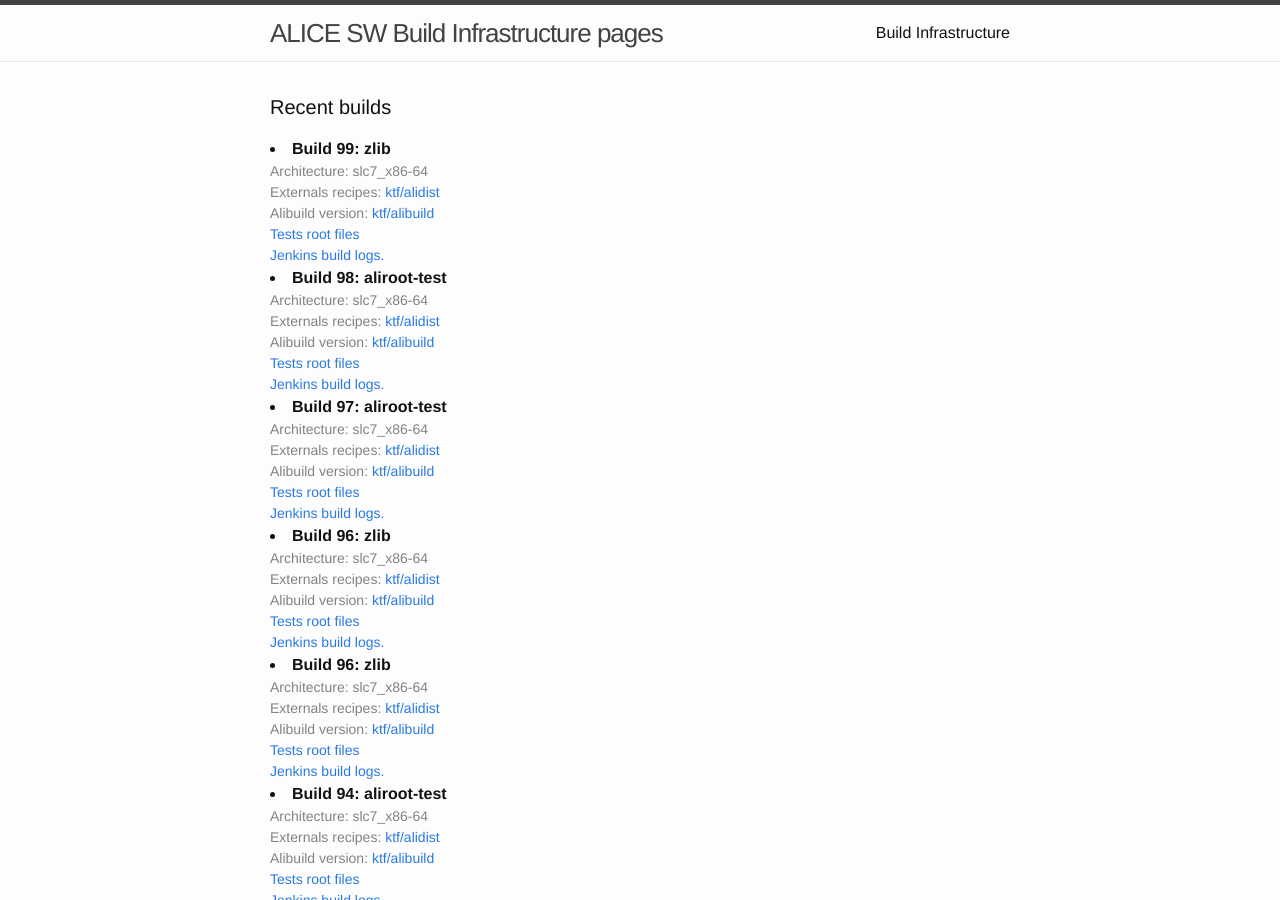
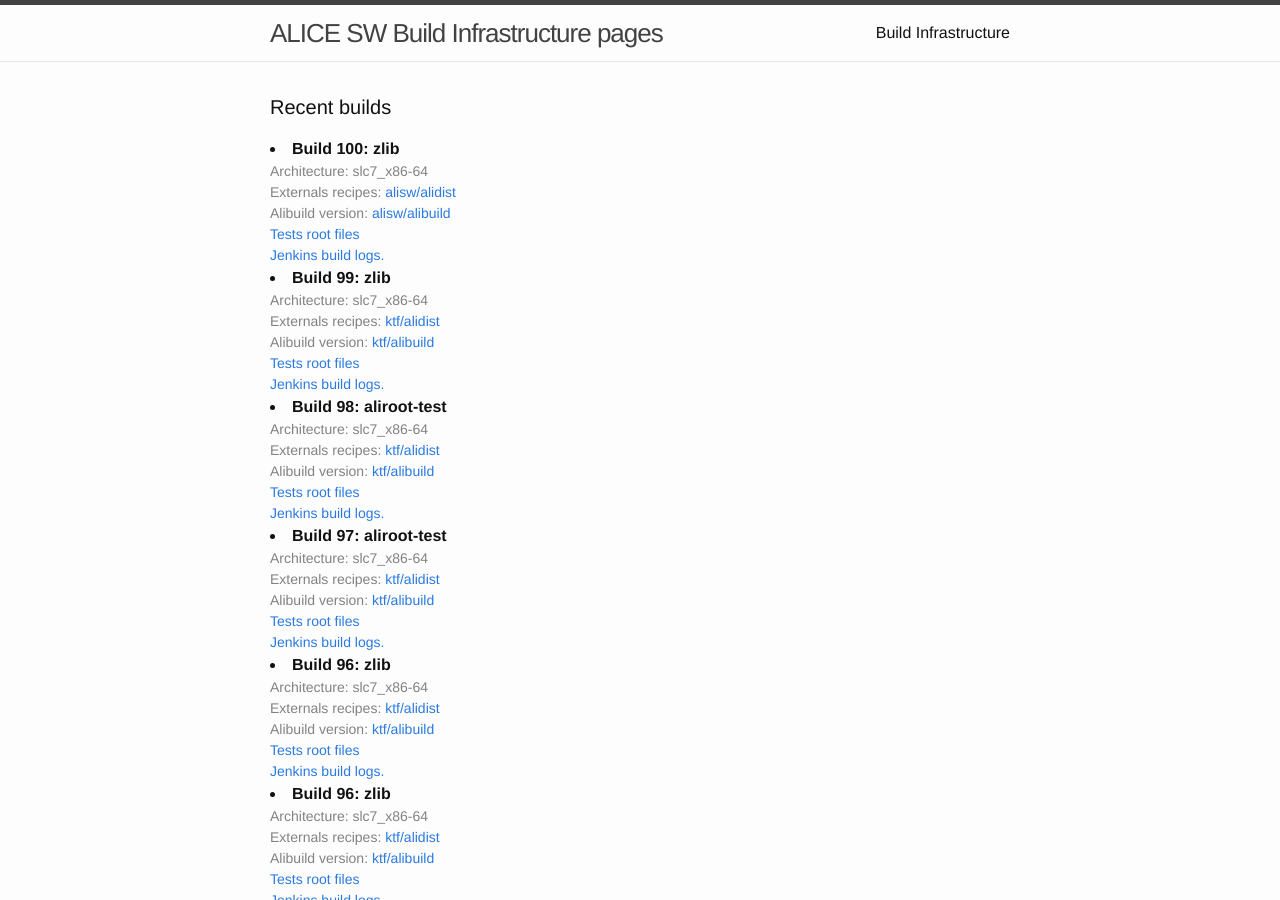
Before and after one commit to alisw/alisw.github.io, a Jekyll site: the page built from index.html, in a window 1280 px wide and 900 px high. Built offline with Jekyll 4.4.1, drawn with Linux system fonts in a browser that asks for light colours.

Commit message:
Updated results.

```diff
--- a/_data/build.yaml
+++ b/_data/build.yaml
@@ -52,3 +52,9 @@
   alidist: ktf
   jenkins_build_nr: 99
   package: zlib
+-
+  architecture: slc7_x86-64
+  alibuild: alisw
+  alidist: alisw
+  jenkins_build_nr: 100
+  package: zlib
```
